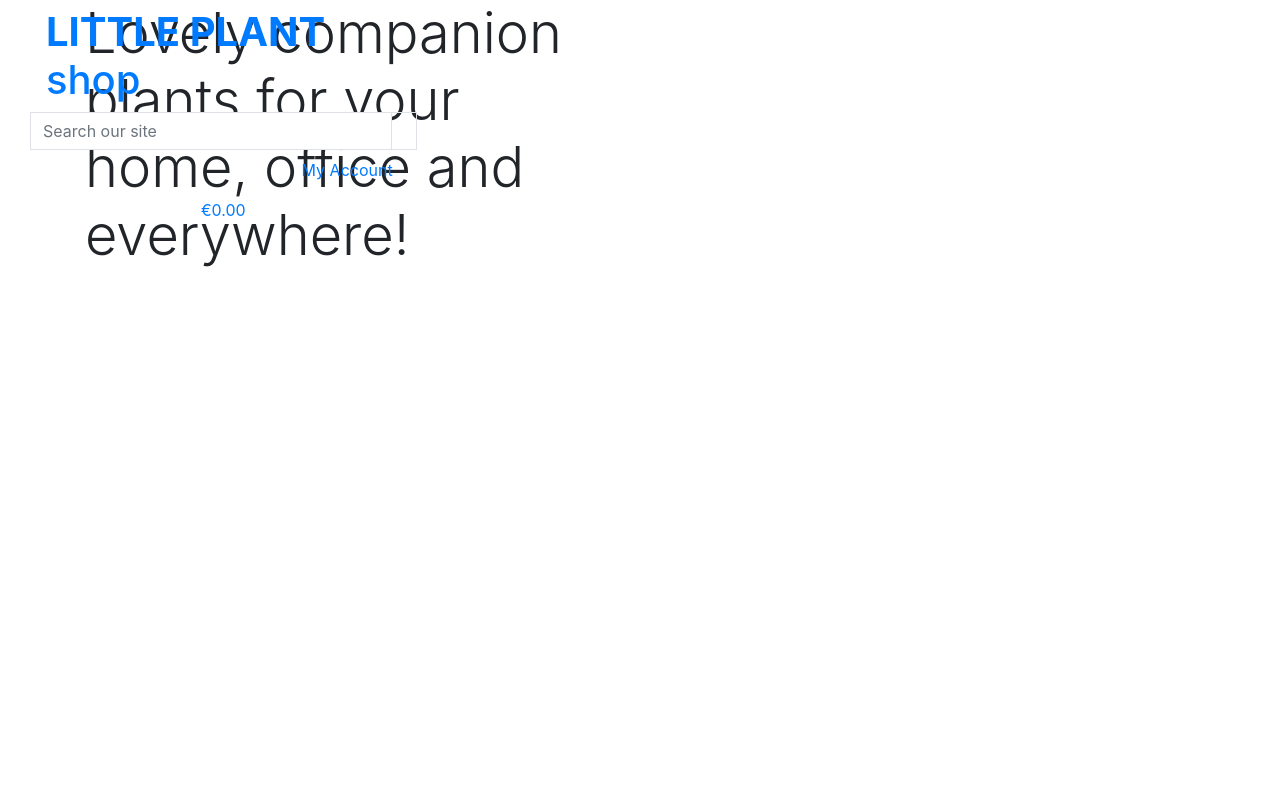
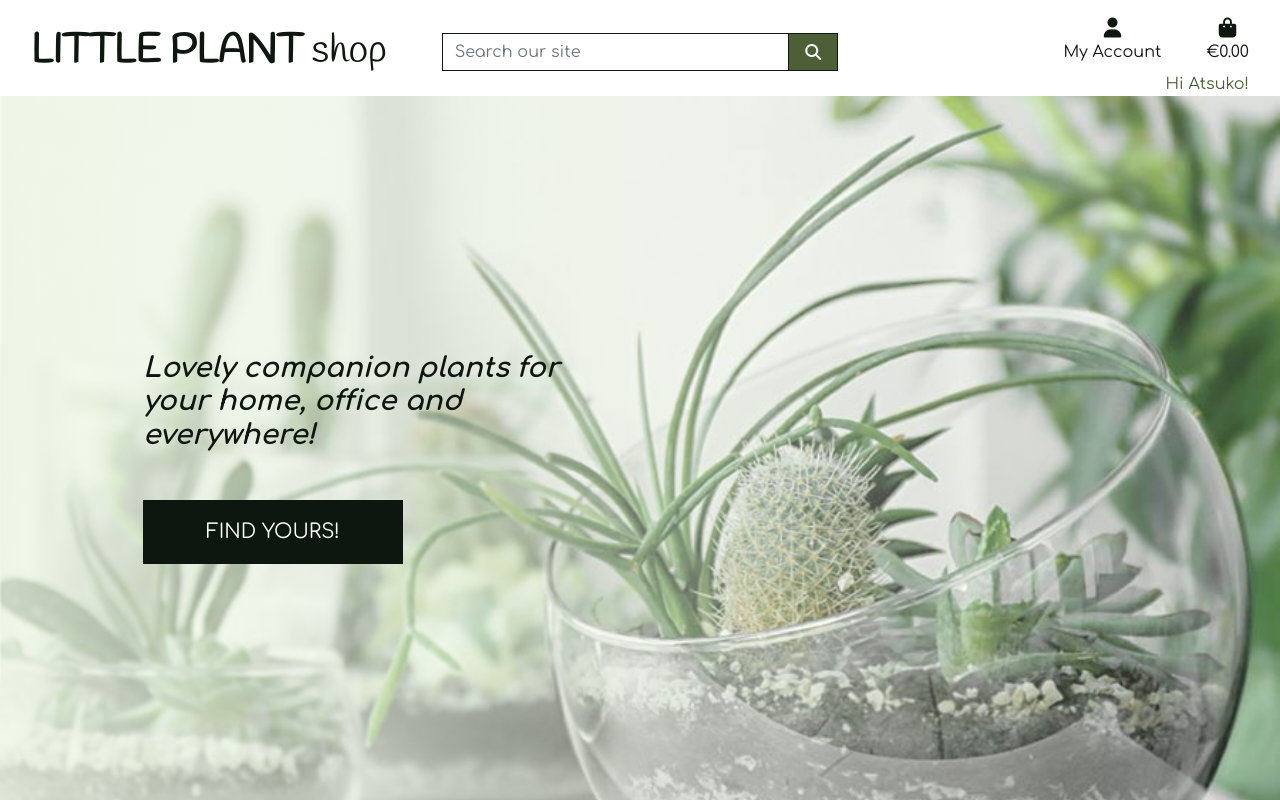
Before and after one commit to AtsukoCoffey/little_plant, a Django app: page / in a window 1280 px wide. Run offline with Django 3.2, Linux system fonts and the light colour scheme; some libraries are stand-ins or nearby versions.

Commit message:
feat: Add background image, css, header and media setting

```diff
--- a/config/urls.py
+++ b/config/urls.py
@@ -15,9 +15,11 @@ Including another URLconf
 """
 from django.contrib import admin
 from django.urls import path, include
+from django.conf import settings
+from django.conf.urls.static import static
 
 urlpatterns = [
     path('admin/', admin.site.urls),
     path("accounts/", include("allauth.urls")),
     path('', include('home.urls')),
-]
+] + static(settings.MEDIA_URL, document_root=settings.MEDIA_ROOT)
--- a/home/templates/home/index.html
+++ b/home/templates/home/index.html
@@ -1,7 +1,7 @@
 {% extends "base.html" %}
 {% load static %}
 
-{% block page-header %}
+{% block page_header %}
     <div class="container header-container">
         <div class="row">
             <div class="col"></div>
@@ -13,12 +13,12 @@
     <div class="container h-100">
         <div class="row h-100">
             <div class="col-7 col-md-6 my-auto">
-                <h2 class="display-4 logo-font text-black">
+                <h3 class="display-4 catch-copy">
                     Lovely companion plants for your home, office and everywhere!
-                </h2>
+                </h3>
                 <div class="my-5">
                     <h4>
-                        <a href="" class="shop-now-button btn btn-lg rounded-0 text-uppercase py-3"></a>
+                        <a href="" class="shop-now-button btn btn-lg rounded-0 text-uppercase py-3">Find yours!</a>
                     </h4>
                 </div>
             </div>
--- /dev/null
+++ b/static/css/base.css
@@ -0,0 +1,103 @@
+:root {
+    /** Fonts */
+    --title: "Handlee", serif;
+    --main-font: "Comfortaa", serif;
+
+    /* Colours */
+    --light-green: #e8ecc9;
+    --mos-green: #cdd6af;
+    --whitish: #fdfae2;
+    --logo-green: #4d5f37;
+    --light-orange: #f7d9a4;
+    --dark-color: #0e170f;
+    --star-yellow: #faa907;
+    --star-gray: #27252594;
+    --white: #fff;
+    --black: #000;
+
+    /* Shadows */
+    --small-shadow: 1px -1px 7px rgba(31, 38, 19, 0.707);
+}
+
+html {
+    height: 100%;
+}
+body {
+    background: linear-gradient(to right, rgba(240, 249, 231, 0.8), rgba(240, 249, 231, 0.1)),
+    url('/media/succulents-and-air-plants-in-terrarium.jpg') no-repeat center center fixed;
+    background-size: cover;
+    height: calc(100vh - 164px);
+    color: var(--logo-green);
+    font-family: var(--main-font);
+    font-optical-sizing: auto;
+    font-weight: 400;
+    font-style: normal;
+}
+
+.catch-copy {
+    color: var(--dark-color);
+    font-size: 28px;
+    font-weight: 700;
+    font-style: italic;
+}
+
+/* from Bulma */
+.icon {
+    align-items: center;
+    display: inline-flex;
+    justify-content: center;
+    height: 1.5rem;
+    width: 1.5rem;
+}
+
+h1 {
+    font-family: var(--title);
+}
+
+.main-logo-link {
+    width: fit-content;
+}
+.shop-now-button {
+    background: var(--dark-color);
+    color: white;
+    min-width: 260px;
+}
+.btn-black {
+    background: var(--logo-green);
+    color: white;
+}
+.shop-now-button:hover,
+.shop-now-button:active,
+.shop-now-button:focus,
+.btn-black:hover,
+.btn-black:active,
+.btn-black:focus {
+    background: var(--dark-color);
+    color: white;
+}
+.text-black {
+    color: var(--dark-color) !important;
+}
+.border-black {
+    border: 1px solid var(--dark-color) !important;
+}
+/* -------------------------------- Media Queries */
+/* Slightly larger container on xl screens */
+@media (min-width: 1200px) {
+  .container {
+    max-width: 80%;
+  }
+}
+/* fixed top navbar only on medium and up */
+@media (min-width: 992px) {
+    .fixed-top-desktop-only {
+        position: fixed;
+        top: 0;
+        right: 0;
+        left: 0;
+        z-index: 1030;
+    }
+    .header-container {
+        padding-top: 164px;
+    }
+}
--- a/templates/base.html
+++ b/templates/base.html
@@ -12,11 +12,18 @@
 
     {% block corecss %}
     <link rel="stylesheet" href="https://cdn.jsdelivr.net/npm/bootstrap@4.6.2/dist/css/bootstrap.min.css" integrity="sha384-xOolHFLEh07PJGoPkLv1IbcEPTNtaed2xpHsD9ESMhqIYd0nLMwNLD69Npy4HI+N" crossorigin="anonymous">
+    <link rel="stylesheet" href="{% static 'css/base.css' %}">
+    <!-- Fonts -->
+    <link rel="preconnect" href="https://fonts.googleapis.com">
+    <link rel="preconnect" href="https://fonts.gstatic.com" crossorigin>
+    <link href="https://fonts.googleapis.com/css2?family=Handlee&display=swap" rel="stylesheet">
+    <link href="https://fonts.googleapis.com/css2?family=Comfortaa:wght@300..700&family=Handlee&display=swap" rel="stylesheet">
     {% endblock %}
     {% block extra_css %}
     {% endblock %}
 
     {% block corejs %}
+    <script src="https://kit.fontawesome.com/c9e3fbf0ad.js" crossorigin="anonymous"></script>
     <script src="https://cdn.jsdelivr.net/npm/jquery@3.5.1/dist/jquery.min.js" integrity="sha256-9/aliU8dGd2tb6OSsuzixeV4y/faTqgFtohetphbbj0=" crossorigin="anonymous"></script>
     <script src="https://cdn.jsdelivr.net/npm/popper.js@1.16.1/dist/umd/popper.min.js" integrity="sha384-9/reFTGAW83EW2RDu2S0VKaIzap3H66lZH81PoYlFhbGU+6BZp6G7niu735Sk7lN" crossorigin="anonymous"></script>
     <script src="https://cdn.jsdelivr.net/npm/bootstrap@4.6.2/dist/js/bootstrap.bundle.min.js" integrity="sha384-Fy6S3B9q64WdZWQUiU+q4/2Lc9npb8tCaSX9FK7E8HnRr0Jz8D6OP9dO5Vg3Q9ct" crossorigin="anonymous"></script>
@@ -28,7 +35,7 @@
   </head>
   <body>
     <header class="container-fluid fixed-top">
-        <div class="low">
+        <div id="topnav" class="row bg-white pt-lg-2 d-none d-lg-flex">
             <div class="col-12 col-lg-4 my-auto py-1 py-lg-0 text-center text-lg-left">
                 <a href="{% url 'home' %}" class="nav-link main-logo-link">
                     <h1 class="logo-font text-black my-0"><strong>LITTLE PLANT</strong> shop</h1>
@@ -42,7 +49,7 @@
                         <div class="input-group-append">
                             <button class="form-control btn btn-black border border-black rounded-0" type="submit">
                                 <span class="icon">
-                                    <i class="fa fa-seatch"></i>
+                                    <i class="fas fa-search"></i>
                                 </span>
                             </button>
                         </div>
@@ -54,7 +61,7 @@
                     <li class="list-inline-item dropdown">
                         <a href="#" class="text-black nav-link" id="user-options" data-toggle="dropdown" aria-haspopup="true" aria-expanded="false">
                             <div class="text-center">
-                                <div><i class="fa fa-user fa-lg"></i></div>
+                                <div><i class="fas fa-user fa-lg"></i></div>
                                 <p class="my-0">My Account</p>
                             </div>
                         </a>
@@ -71,10 +78,10 @@
                             {% endif %}
                         </div>
                     </li>
-                    <li class="list-inlineitem">
+                    <li class="list-inline-item">
                         <a href="" class="{% if grand_total %}text-info font-weight-bold{% else %}text-black{% endif %} nav-link">
                             <div class="text-center">
-                                <div><i class="fa fa-shopping-bag fa-lg"></i></div>
+                                <div><i class="fas fa-shopping-bag fa-lg"></i></div>
                                 <p class="my-0">
                                     {% if grand_total %}
                                         €{{ grand_total|floatformat:2 }}
@@ -86,6 +93,9 @@
                         </a>
                     </li>
                 </ul>
+                <div class="text-right">
+                    <span class="mr-3">Hi Atsuko!</span>
+                </div>
             </div>
         </div>
     </header>
```
Also changed, not shown: media/succulents-and-air-plants-in-terrarium.jpg (added).
